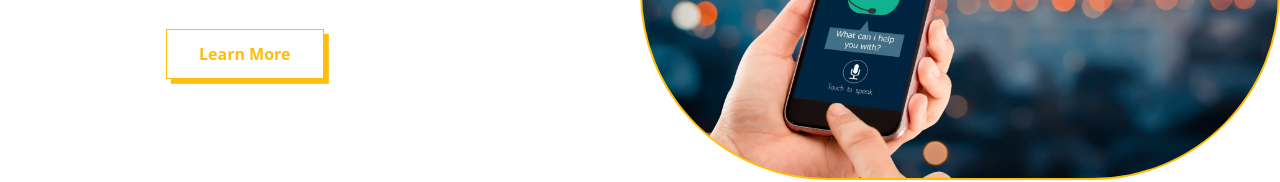
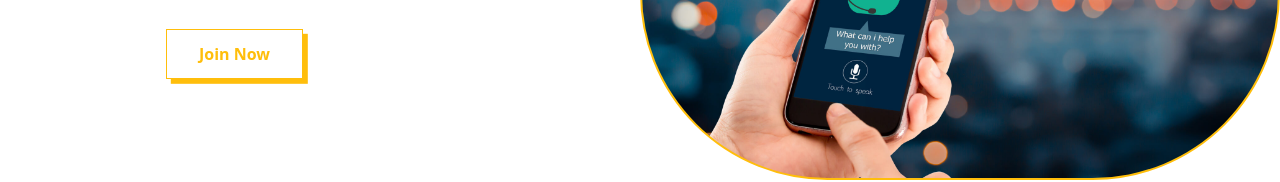
Before and after one commit to chochocookies/AI-optimization, a website: page index.html in a window 1280 px wide. Shown: the part 375-557 px from the top of the page. Drawn offline with nearby package versions, Linux system fonts and the light colour scheme; a small style sheet from the web is missing; a web font is replaced by a local one.

Commit message:
add join wa

```diff
--- a/index.html
+++ b/index.html
@@ -273,9 +273,9 @@
 
             <div class="flex w-full items-center justify-center md:block">
               <a
-                href="#learn"
+                href="https://chat.whataspp.com/B8VSrjWh9qQKHkBMCEZs97"
                 class="btn-shadow inline-flex px-8 py-3 text-base font-semibold text-primary transition duration-300 ease-in-out lg:mt-5"
-                >Learn More</a
+                >Join Now</a
               >
             </div>
           </div>
```
